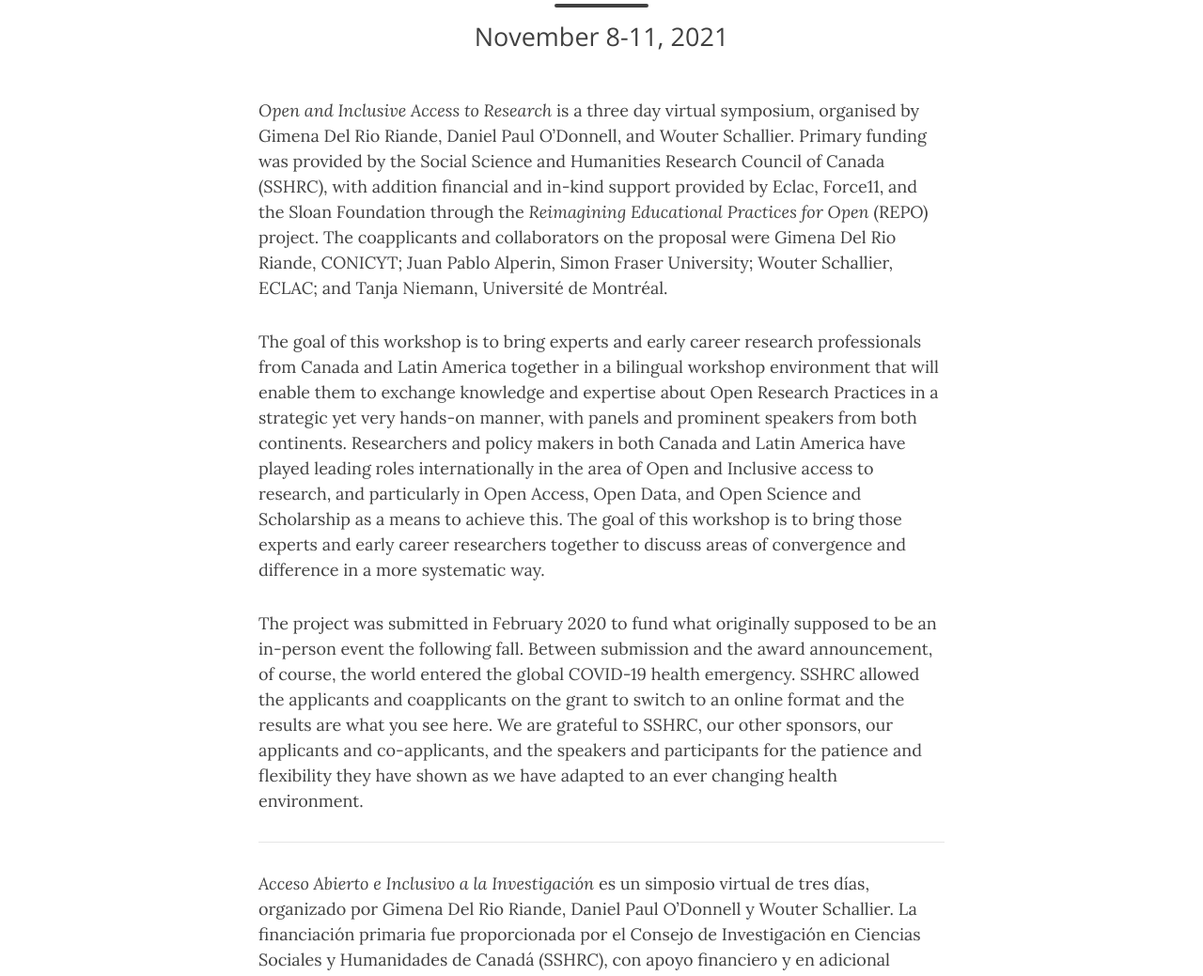
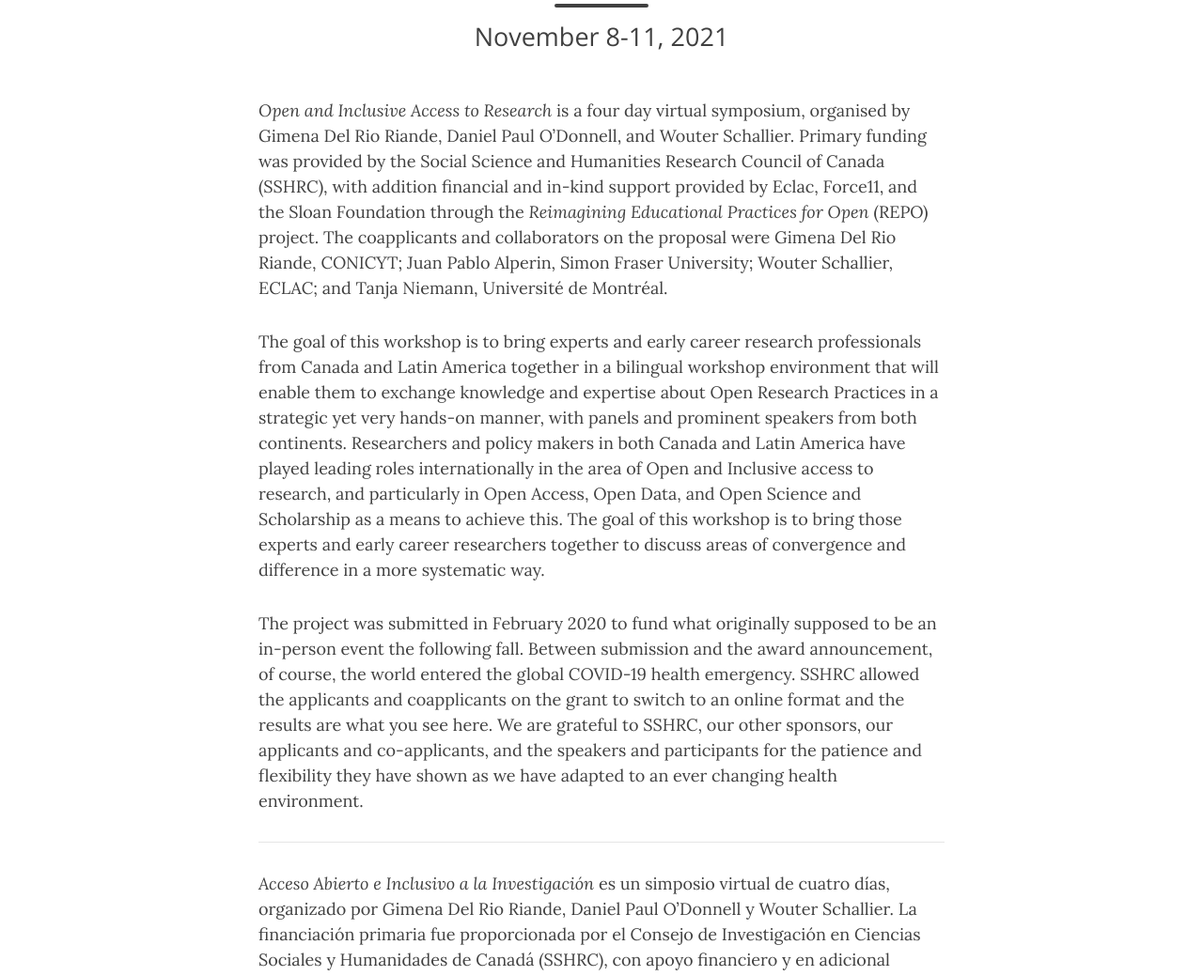
Before and after one commit to caedmon5/OIAR, a Jekyll site: the page built from aboutOIAR.md, in a window 1280 px wide and 1400 px high, scrolled down 252 px. Shown: the part 154-1193 px from the top of the window at 94% size. Built offline with Jekyll 4.4.1, drawn with Linux system fonts in a browser that asks for light colours; nearby versions of some CDN libraries; comment, search, counter and statistics services are not loaded; some of the changed text lies outside the part shown.

Commit message:
Fixed typos

```diff
--- a/aboutOIAR.md
+++ b/aboutOIAR.md
@@ -4,7 +4,7 @@ title: Open and Inclusive Access to Research
 subtitle: November 8-11, 2021
 ---
 
-_Open and Inclusive Access to Research_ is a three day virtual symposium, organised by Gimena Del Rio Riande, Daniel Paul O'Donnell, and Wouter Schallier. Primary funding was provided by the Social Science and Humanities Research Council of Canada (SSHRC), with addition financial and in-kind support provided by Eclac, Force11, and the Sloan Foundation through the _Reimagining Educational Practices for Open_ (REPO) project. The coapplicants and collaborators on the proposal were Gimena Del Rio Riande, CONICYT; Juan Pablo Alperin, Simon Fraser University; Wouter Schallier, ECLAC; and Tanja Niemann, Université de Montréal.
+_Open and Inclusive Access to Research_ is a four day virtual symposium, organised by Gimena Del Rio Riande, Daniel Paul O'Donnell, and Wouter Schallier. Primary funding was provided by the Social Science and Humanities Research Council of Canada (SSHRC), with addition financial and in-kind support provided by Eclac, Force11, and the Sloan Foundation through the _Reimagining Educational Practices for Open_ (REPO) project. The coapplicants and collaborators on the proposal were Gimena Del Rio Riande, CONICYT; Juan Pablo Alperin, Simon Fraser University; Wouter Schallier, ECLAC; and Tanja Niemann, Université de Montréal.
 
 The goal of this workshop is to bring experts and early career research professionals from Canada and Latin America together in a bilingual workshop environment that will enable them to exchange knowledge and expertise about Open Research Practices in a strategic yet very hands-on manner, with panels and prominent speakers from both continents. Researchers and policy makers in both Canada and Latin America have played leading roles internationally in the area of Open and Inclusive access to research, and particularly in Open Access, Open Data, and Open Science and Scholarship as a means to achieve this. The goal of this workshop is to bring those experts and early career researchers together to discuss areas of convergence and difference in a more systematic way.
 
@@ -12,7 +12,7 @@ The project was submitted in February 2020 to fund what originally supposed to b
 
 ----
 
-_Acceso Abierto e Inclusivo a la Investigación_ es un simposio virtual de tres días, organizado por Gimena Del Rio Riande, Daniel Paul O'Donnell y Wouter Schallier. La financiación primaria fue proporcionada por el Consejo de Investigación en Ciencias Sociales y Humanidades de Canadá (SSHRC), con apoyo financiero y en adicional proporcionado por Eclac, FORCE11 y la Fundación Sloan a través del proyecto _Reimagining Educational Practices for Open_ (REPO). Los coaplicantes y colaboradores de la propuesta fueron Gimena Del Rio Riande, CONICET; Juan Pablo Alperin, Universidad Simon Fraser; Wouter Schallier, CEPAL; y Tanja Niemann, Université de Montréal.
+_Acceso Abierto e Inclusivo a la Investigación_ es un simposio virtual de cuatro días, organizado por Gimena Del Rio Riande, Daniel Paul O'Donnell y Wouter Schallier. La financiación primaria fue proporcionada por el Consejo de Investigación en Ciencias Sociales y Humanidades de Canadá (SSHRC), con apoyo financiero y en adicional proporcionado por Eclac, FORCE11 y la Fundación Sloan a través del proyecto _Reimagining Educational Practices for Open_ (REPO). Los coaplicantes y colaboradores de la propuesta fueron Gimena Del Rio Riande, CONICET; Juan Pablo Alperin, Universidad Simon Fraser; Wouter Schallier, CEPAL; y Tanja Niemann, Université de Montréal.
 
 El objetivo de este evento es reunir a expertos y profesionales de investigación de Canadá y América Latina en un entorno bilingüe que les permitirá intercambiar conocimientos y experiencia sobre prácticas de investigación abierta de una manera estratégica pero muy práctica, con paneles y talleres de destacados ponentes de ambos continentes. Investigadores y tomadores de decisión, tanto en Canadá como en América Latina, han desempeñado un papel de liderazgo a nivel internacional en el área de acceso abierto e inclusivo a la investigación, y particularmente en acceso abierto, datos abiertos y ciencia abierta y becas como un medio para lograrlo. El objetivo de este evento es reunir a esos expertos e investigadores de carrera temprana para discutir áreas de convergencia y diferencia de una manera más sistemática.
 
```
